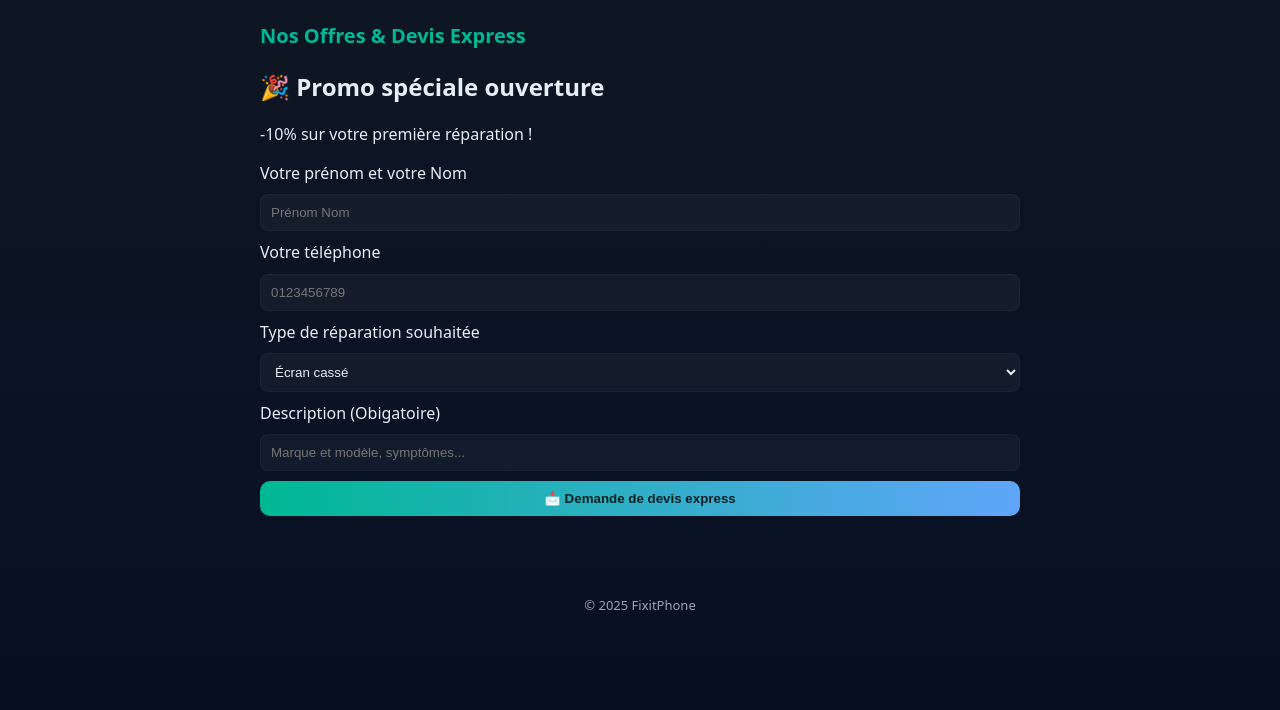
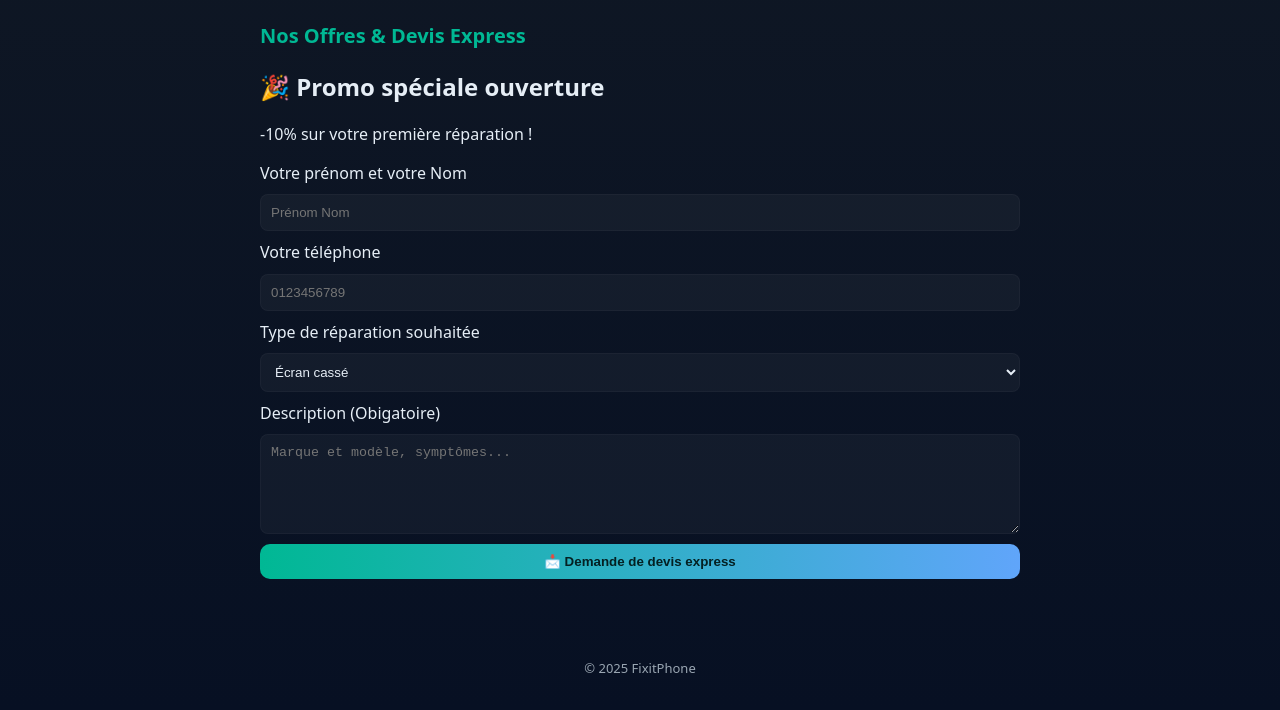
Before and after one commit to rafaelcompagny/FixitPhone, a plain HTML site: page demande.html in a window 1280 px wide. Shown: the part 90-800 px from the top of the page. Drawn offline with Linux system fonts and the light colour scheme.

Commit message:
Add files via upload

```diff
--- a/demande.html
+++ b/demande.html
@@ -49,8 +49,8 @@
       <p>-10% sur votre première réparation !</p>
     </div>
 
-     <form action="https://formspree.io/f/mdklbepp" method="POST" enctype="application/x-www-form-urlencoded">
-        <input type="hidden" name="_redirect" value="merci.html"/>
+     <form action="https://formspree.io/f/mdklbepp" method="POST">
+        <input type="hidden" name="_next" value="merci.html">
 
         <label>Votre prénom et votre Nom</label>
         <input type="text" placeholder="Prénom Nom" name="prenom" required>
@@ -66,7 +66,7 @@
         </select>
 
         <label>Description (Obigatoire)</label>
-        <input type="text" placeholder="Marque et modèle, symptômes..." name="description" rows="3" required>
+        <textarea placeholder="Marque et modèle, symptômes..." name="description" rows="3" required></textarea>
 
         <button class="submit" type="submit">📩 Demande de devis express</button>
     </form>
```
